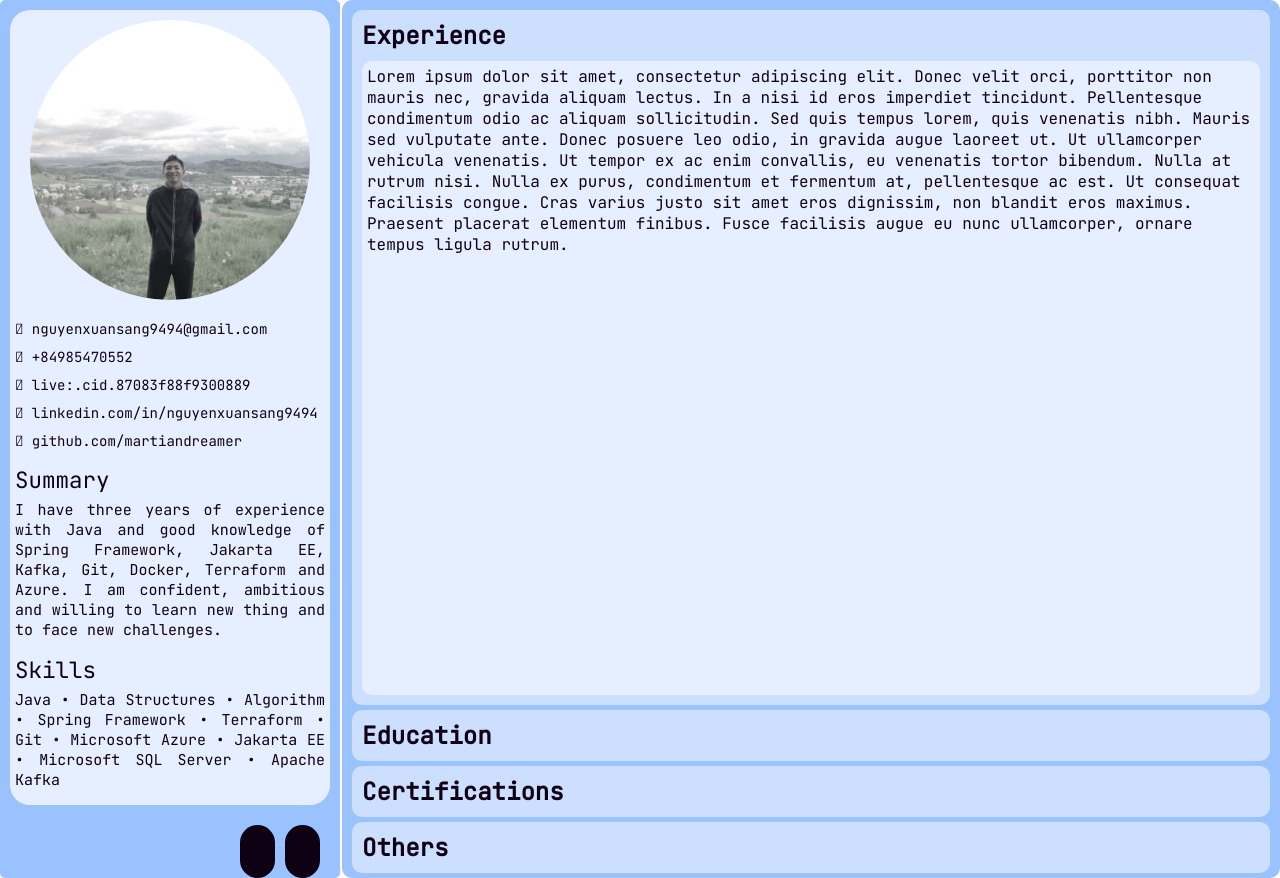
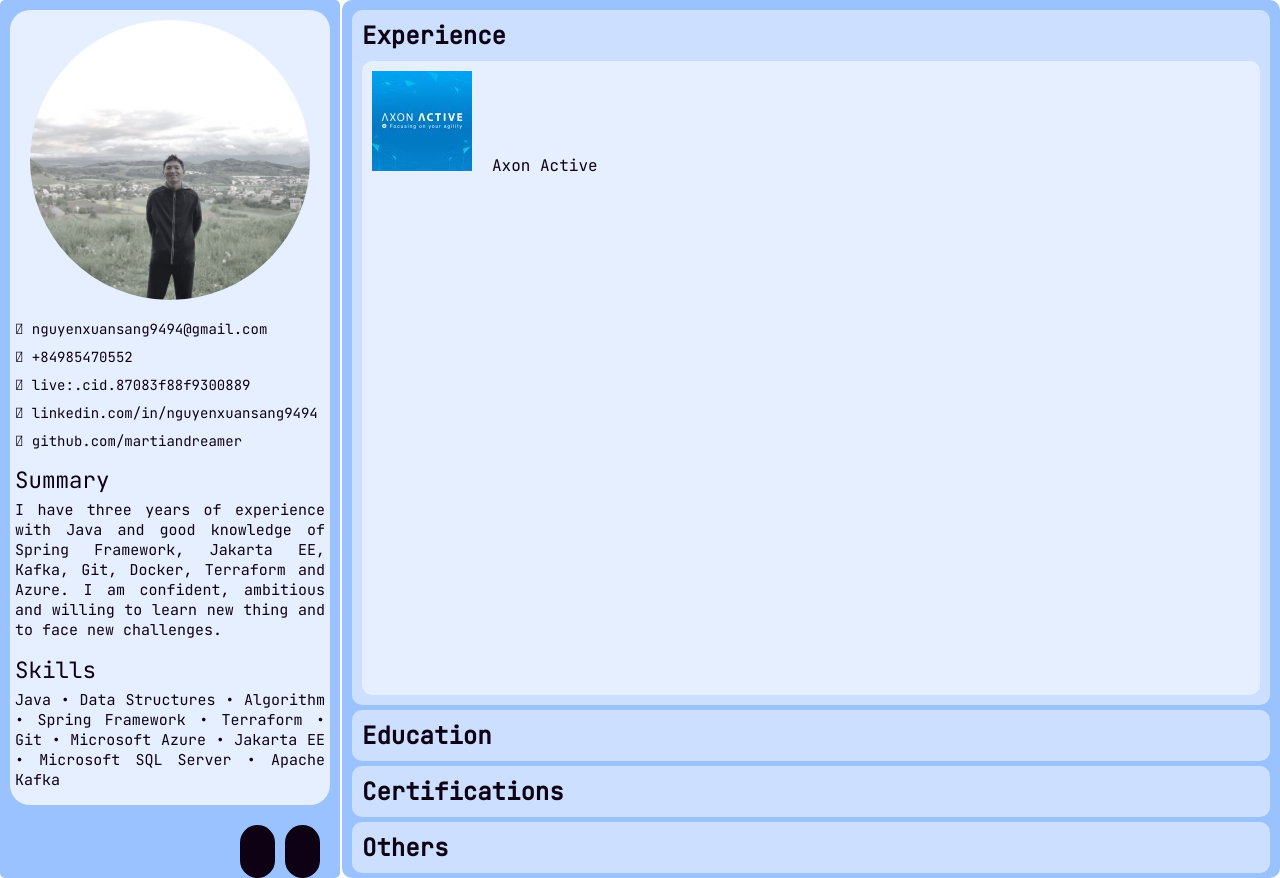
Before and after one commit to MartianDreamer/react-portfolio, a React (Create React App) app: page / in a window 1280 px wide. Built offline with nearby package versions, Linux system fonts and the light colour scheme; a web font is replaced by a local one.

Commit message:
experience entry

```diff
--- a/src/components/right/RightContainer.js
+++ b/src/components/right/RightContainer.js
@@ -1,6 +1,8 @@
 import { createContext, useContext, useState } from "react";
 import { ThemeContext } from "../../App";
 import { ContentContainer } from "./content/ContentContainer";
+import { experience } from "../../data";
+import ExperienceEntry from "./content/ExperienceEntry";
 
 export const FoldContext = createContext();
 
@@ -27,24 +29,17 @@ export function RightContainer() {
       <FoldContext.Provider value={{ unfoldTab, setUnfoldTab }}>
         <ContentContainer
           title={experienceTabTitle}
-          style={{ margin: "10px 10px 5px 10px" }}
+          containerStyle={{ margin: "10px 10px 5px 10px" }}
+          contentStyle={{ display: "grid", gridTemplateColumns: "50% 50%" }}
           unfold={true}
         >
-          Lorem ipsum dolor sit amet, consectetur adipiscing elit. Donec velit
-          orci, porttitor non mauris nec, gravida aliquam lectus. In a nisi id
-          eros imperdiet tincidunt. Pellentesque condimentum odio ac aliquam
-          sollicitudin. Sed quis tempus lorem, quis venenatis nibh. Mauris sed
-          vulputate ante. Donec posuere leo odio, in gravida augue laoreet ut.
-          Ut ullamcorper vehicula venenatis. Ut tempor ex ac enim convallis, eu
-          venenatis tortor bibendum. Nulla at rutrum nisi. Nulla ex purus,
-          condimentum et fermentum at, pellentesque ac est. Ut consequat
-          facilisis congue. Cras varius justo sit amet eros dignissim, non
-          blandit eros maximus. Praesent placerat elementum finibus. Fusce
-          facilisis augue eu nunc ullamcorper, ornare tempus ligula rutrum.
+          {experience.map((e) => (
+            <ExperienceEntry data={e}></ExperienceEntry>
+          ))}
         </ContentContainer>
         <ContentContainer
           title={educationTabTitle}
-          style={{ margin: "0px 10px 5px 10px" }}
+          containerStyle={{ margin: "0px 10px 5px 10px" }}
         >
           Lorem ipsum dolor sit amet, consectetur adipiscing elit. Donec velit
           orci, porttitor non mauris nec, gravida aliquam lectus. In a nisi id
@@ -60,11 +55,11 @@ export function RightContainer() {
         </ContentContainer>
         <ContentContainer
           title={cerfiticationsTabTitle}
-          style={{ margin: "0px 10px 5px 10px" }}
+          containerStyle={{ margin: "0px 10px 5px 10px" }}
         ></ContentContainer>
         <ContentContainer
           title={othersTabTitle}
-          style={{ margin: "0px 10px 5px 10px" }}
+          containerStyle={{ margin: "0px 10px 5px 10px" }}
         ></ContentContainer>
       </FoldContext.Provider>
     </div>
--- a/src/components/right/content/ContentContainer.js
+++ b/src/components/right/content/ContentContainer.js
@@ -3,17 +3,23 @@ import { ThemeContext } from "../../../App";
 import { FoldContext } from "../RightContainer";
 import "./content.css";
 
-export function ContentContainer({ children, title = "Tab", style }) {
+export function ContentContainer({
+  children,
+  title = "Tab",
+  containerStyle,
+  contentStyle,
+}) {
   const { theme } = useContext(ThemeContext);
   const { unfoldTab, setUnfoldTab } = useContext(FoldContext);
 
   const containerCss = {
-    ...style,
+    ...containerStyle,
     backgroundColor: theme.color3,
     flexGrow: unfoldTab === title ? "1" : "0",
   };
 
   const contentCss = {
+    ...contentStyle,
     backgroundColor: theme.color2,
     marginTop: unfoldTab === title ? "10px" : "0px",
     padding: unfoldTab === title ? "5px" : "0px",
--- /dev/null
+++ b/src/components/right/content/ExperienceEntry.js
@@ -0,0 +1,7 @@
+export default function ExperienceEntry({ data }) {
+  return (
+    <div className="experience-entry">
+      <img src={data.logo} alt="" style={{marginRight: "20px"}} /><span>{data.company}</span>
+    </div>
+  );
+}
--- a/src/components/right/content/content.css
+++ b/src/components/right/content/content.css
@@ -25,3 +25,7 @@
     transform-origin: top left;
     overflow: hidden;
 }
+
+.experience-entry {
+    padding: 5px;
+}
--- a/src/data.js
+++ b/src/data.js
@@ -11,3 +11,24 @@ export const personalInformation = {
   skills:
     "Java • Data Structures • Algorithm • Spring Framework • Terraform • Git • Microsoft Azure • Jakarta EE • Microsoft SQL Server • Apache Kafka",
 };
+
+export const experience = [
+  {
+    company: "Axon Active",
+    logo: "assets/axon_active_logo.jfif",
+    position: "Software Engineer",
+    from: "Dec 2022",
+    to: "Present",
+    description: `
+        Working in a BPMN application project for Igrafx:
+- Working with Java and MS SQL Server at back end.
+- Maintain front-end code with JS and Tailwind.
+Working with Die Mobiliar:
+- Backend with JavaEE, Kafka, Oracle Database, AKS and SQL Server.
+- Write Kafka consumers to consume from data streams.
+- Implementing a partner information lookup service.
+- Implementing services to decide which agent would support a partner.
+- Working with Angular to create user interface on web.
+        `,
+  },
+];
```
